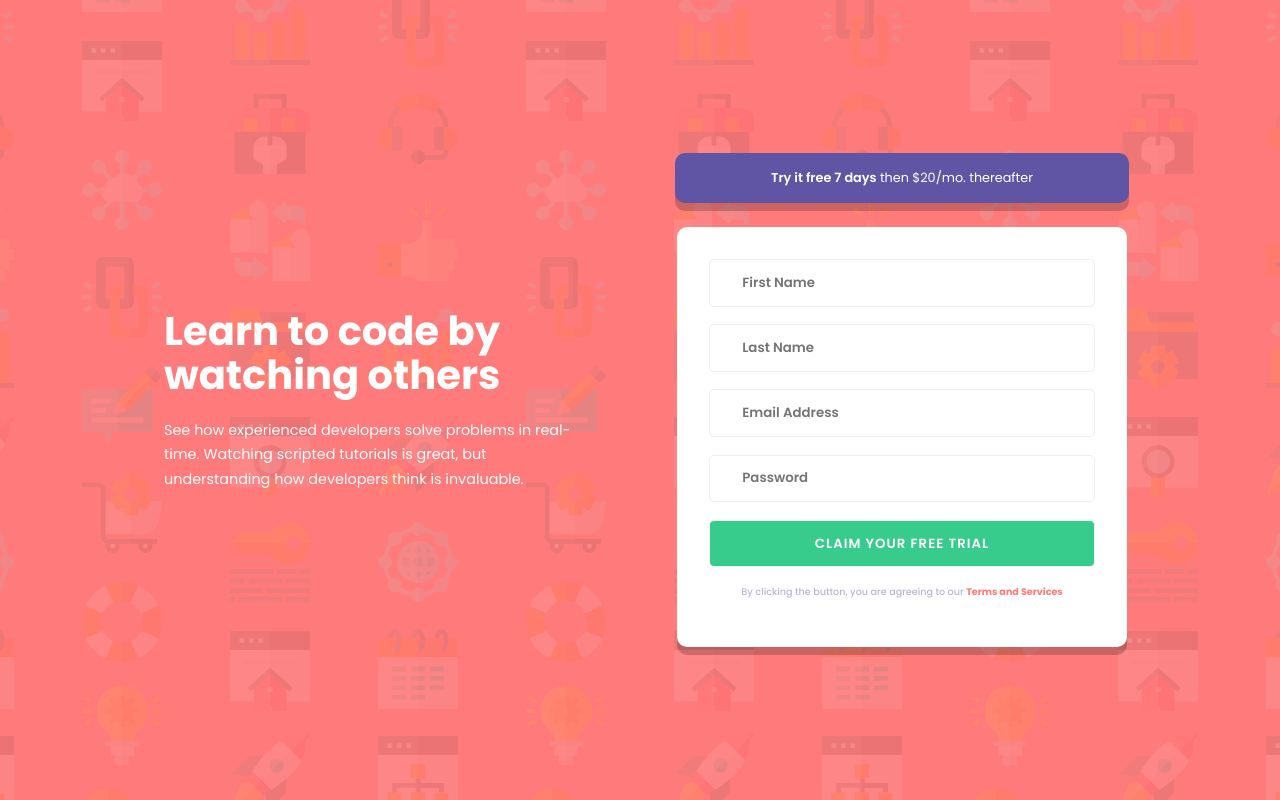
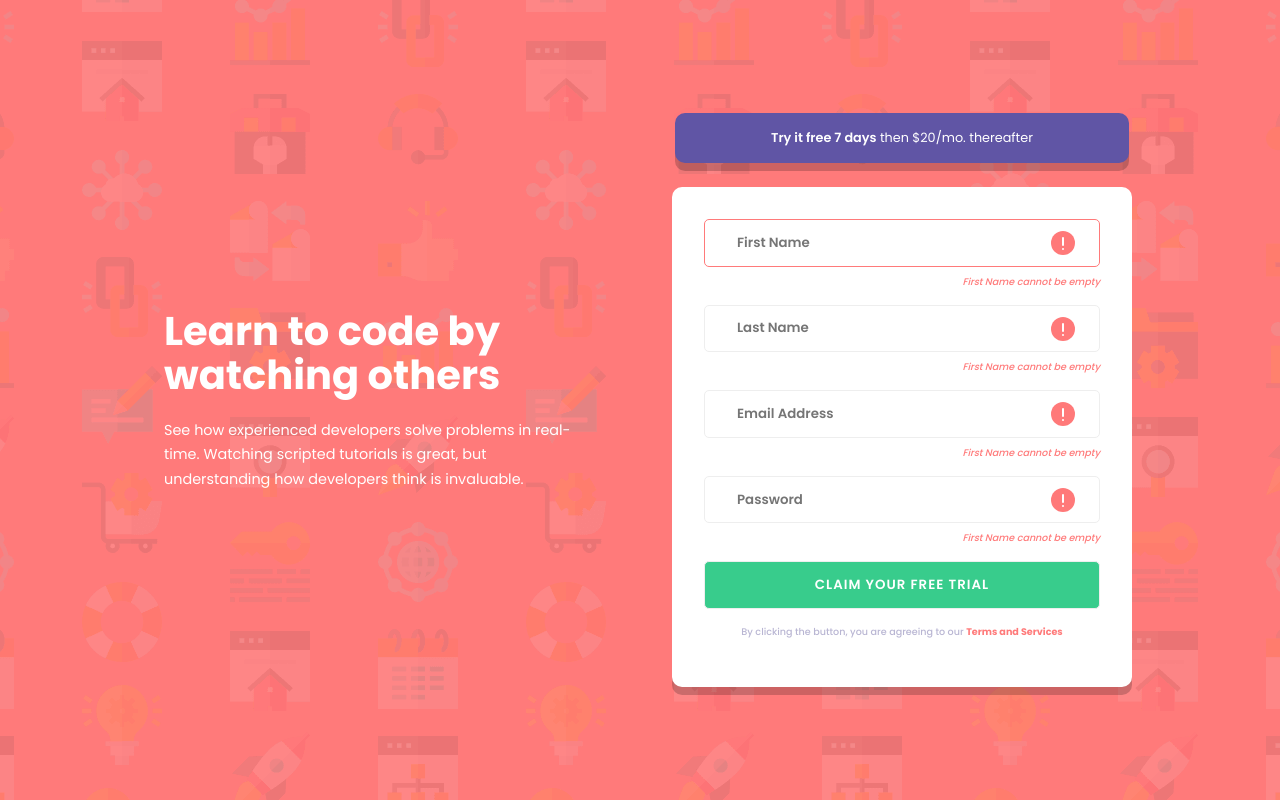
Before and after one commit to uddiptagogoi2000/form-component-frontendmentor, a plain HTML site: page index.html in a window 1280 px wide. Drawn offline with Linux system fonts and the light colour scheme.

Commit message:
add html and css for input error in the form

```diff
--- a/css/style.css
+++ b/css/style.css
@@ -41,6 +41,7 @@
 .text-red {
   color: var(--color-red);
   font-weight: 700;
+  cursor: pointer;
 }
 
 /* core */
@@ -106,7 +107,6 @@ body {
   min-width: 100%;
   padding: 0.8rem 2rem;
   font-family: "Poppins", sans-serif;
-  margin-bottom: 1.1rem;
   border: 1.5px solid #eee;
   border-radius: 5px;
   font-weight: 600;
@@ -128,7 +128,7 @@ form .form-footer {
   text-align: center;
   font-size: 0.6rem;
   color: var(--color-grayish-blue);
-  margin-bottom: 1rem;
+  margin: 1rem 0;
   font-weight: 500;
 }
 
@@ -138,8 +138,43 @@ form .form-footer {
   box-shadow: 0px 8px 0px rgba(0, 0, 0, 0.2);
 }
 
+/* Adding error icon */
+.form-group {
+  position: relative;
+  margin-bottom: 1rem;
+}
+
+.form-group i {
+  position: absolute;
+  top: 12px;
+  right: 25px;
+  /* visibility: hidden; */
+}
+
+.form-group small {
+  float: right;
+  font-style: italic;
+  font-size: 0.6rem;
+  color: var(--color-red);
+  font-weight: 500;
+  margin-top: 0.5rem;
+}
+
+.clr {
+  clear: both;
+}
+
+.error {
+  border-color: var(--color-red) !important;
+}
+
 /* Mobile */
 @media (max-width: 828px) {
+  #showcase::before {
+    background: url("../images/bg-intro-mobile.png") no-repeat center
+      center/cover;
+  }
+
   #showcase-container {
     grid-template-columns: 1fr;
     text-align: center;
--- a/index.html
+++ b/index.html
@@ -25,17 +25,29 @@
       <div id="showcase-form">
         <div><p><span class="text-bold">Try it free 7 days</span> then $20/mo. thereafter</p></div>
         <form action="#">
-          <div>
-            <input type="text" name="firstName" id="firstName" placeholder="First Name">
+          <div class="form-group">
+            <input type="text" name="firstName" id="firstName" placeholder="First Name" class="error">
+            <i><img src="./images/icon-error.svg" alt="err"></i>
+            <small>First Name cannot be empty</small>
+            <div class="clr"></div>
           </div>
-          <div>
+          <div class="form-group">
             <input type="text" name="lastName" id="lastName" placeholder="Last Name">
+            <i><img src="./images/icon-error.svg" alt="err"></i>
+            <small>First Name cannot be empty</small>
+            <div class="clr"></div>
           </div>
-          <div>
+          <div class="form-group">
             <input type="email" name="email" id="email" placeholder="Email Address">
+            <i><img src="./images/icon-error.svg" alt="err"></i>
+            <small>First Name cannot be empty</small>
+            <div class="clr"></div>
           </div>
-          <div>
+          <div class="form-group">
             <input type="password" name="password" id="password" placeholder="Password">
+            <i><img src="./images/icon-error.svg" alt="err"></i>
+            <small>First Name cannot be empty</small>
+            <div class="clr"></div>
           </div>
           <input type="button" value="Claim your free trial" class="btn-primary">
           <footer class="form-footer">
```
